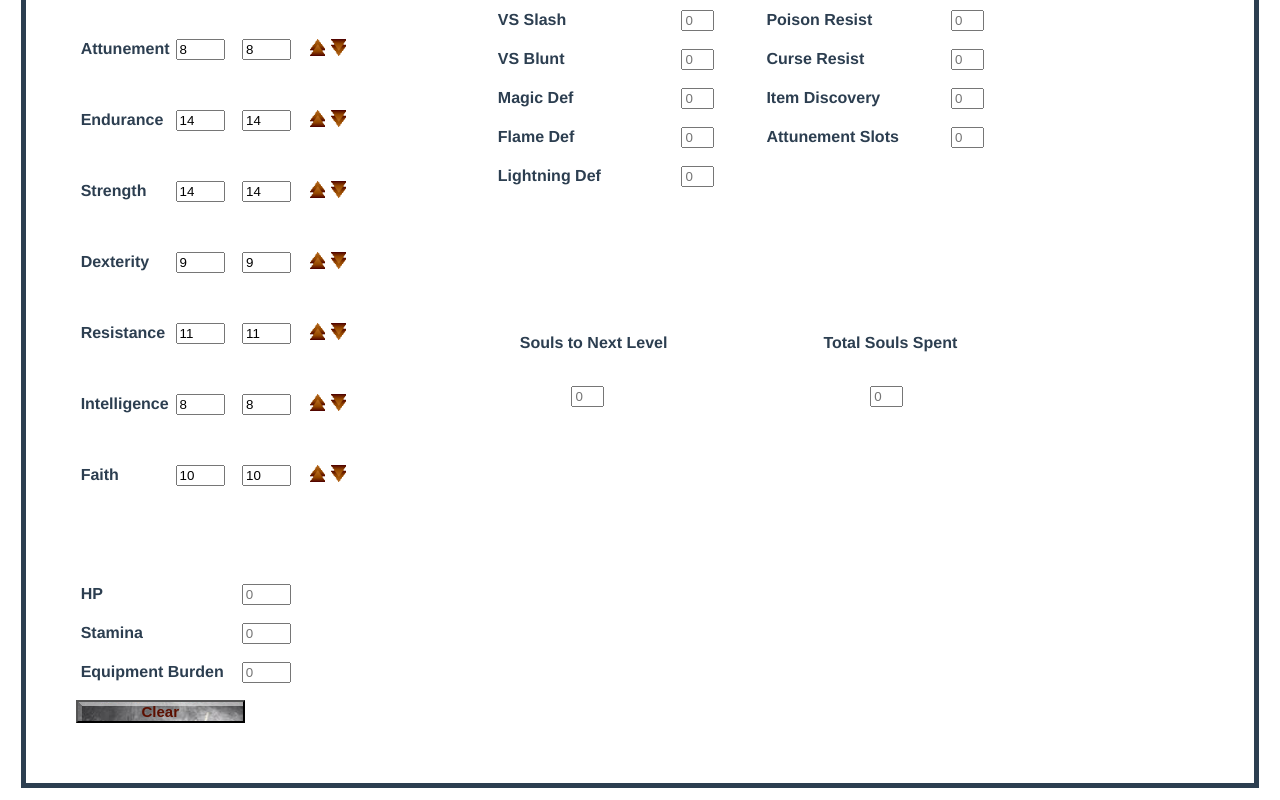
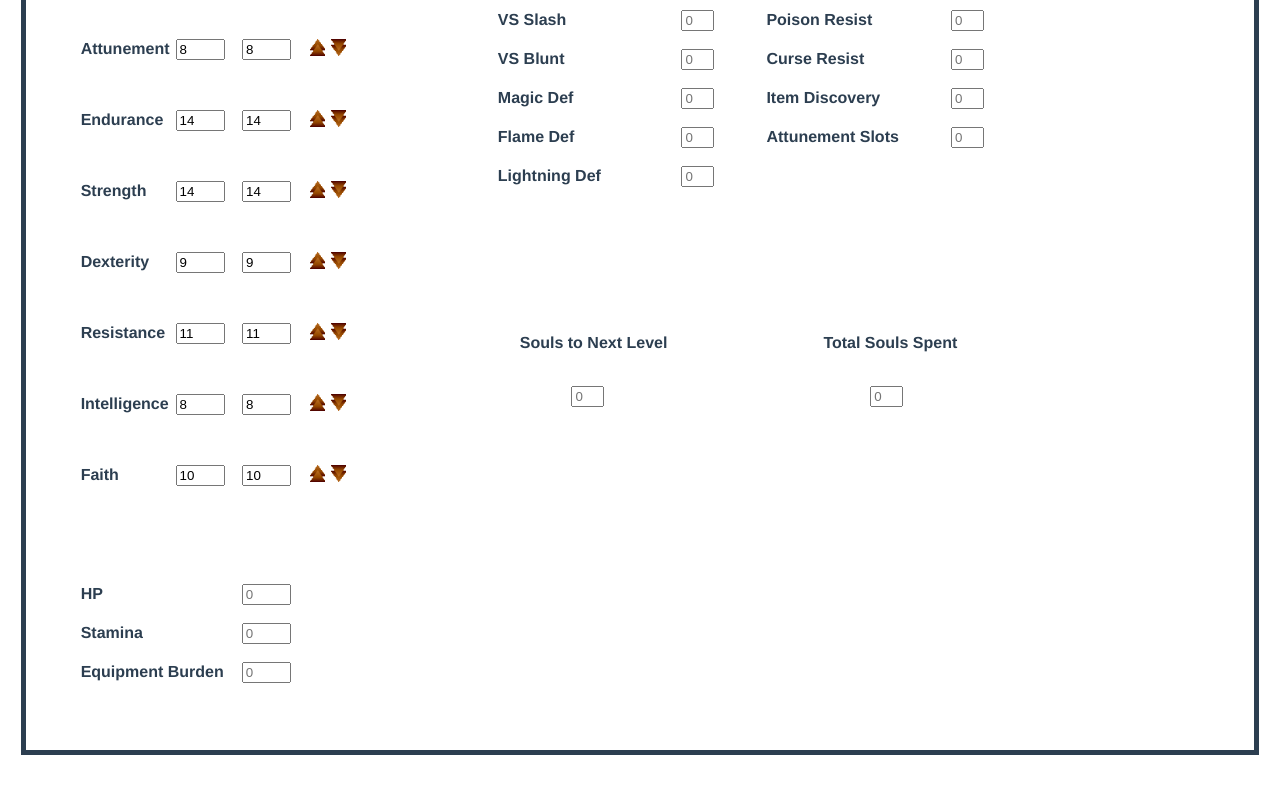
Before and after one commit to flettloff-projects/dark_souls_level_calculator, a Vue app in the folder dark_souls_level_calculator/: page / in a window 1280 px wide. Shown: the part 468-1268 px from the top of the page. After the commit the page ends 1235 px from the top, so only its background shows below. Built offline with nearby package versions, Linux system fonts and the light colour scheme.

Commit message:
Revert "290308/Adding_clickable_functionality_and_stat_limitations"
This reverts commit d405f826316d05165fca81bd2020ae1d6d4f628e.

```diff
--- a/dark_souls_level_calculator/src/App.vue
+++ b/dark_souls_level_calculator/src/App.vue
@@ -174,14 +174,9 @@ export default {
       this.gainedStats[stat]++
     },
     levelDown: function(stat) {
-      if(this.gainedStats.level === 0){
-        if(this.gainedStats[stat] != 0){
-          this.gainedStats[stat]--;
-        }
-      }else {
+      // Need to stop from going below this.startingStats[stat] and throw an alert
       this.gainedStats.level--;
       this.gainedStats[stat]--;
-      }
     },
     getStartingStat: function(stat) {
       let characterClass = this.getCurrentClass
@@ -189,17 +184,8 @@ export default {
     },
     getCurrentStat: function(stat) {
       return this.startingStats[stat] + this.gainedStats[stat]
-    },
-    updateClass: function(newClass) {
-      // There is a bug here.
-      // After a few clicks it stops working. Everytime it is random. Once 16 times, the other 4 times.
-      this.defaultClass = newClass
-      this.startingStats()
-    },
-    resetFilter: function() {
-      this.classMap.reset()
-  },
-}
+    }
+  }
 }
 </script>
 
--- a/dark_souls_level_calculator/src/components/ClassSelection.vue
+++ b/dark_souls_level_calculator/src/components/ClassSelection.vue
@@ -1,27 +1,35 @@
 <template>
     <div class="boxed">
-        <img class="resize" hspace="10" vspace="10" v-on:click="updateClass('bandit')" src="../assets/class_images/bandit-starting-class-male-dark-souls.jpg">
-        <img class="resize" hspace="10" vspace="10" v-on:click="updateClass('cleric')" src="../assets/class_images/cleric-starting-class-male-dark-souls.jpg">
-        <img class="resize" hspace="10" vspace="10" v-on:click="updateClass('deprived')" src="../assets/class_images/deprived-starting-class-male-dark-souls.jpg">
-        <img class="resize" hspace="10" vspace="10" v-on:click="updateClass('hunter')" src="../assets/class_images/hunter-starting-class-male-dark-souls.jpg">
-        <img class="resize" hspace="10" vspace="10" v-on:click="updateClass('pyromancer')" src="../assets/class_images/pyromancer-starting-class-male-dark-souls.jpg">
-        <img class="resize" hspace="10" vspace="10" v-on:click="updateClass('sorcerer')" src="../assets/class_images/sorcerer-starting-class-male-dark-souls.jpg">
-        <img class="resize" hspace="10" vspace="10" v-on:click="updateClass('theif')" src="../assets/class_images/thief-starting-class-male-dark-souls.jpg">
-        <img class="resize" hspace="10" vspace="10" v-on:click="updateClass('wanderer')" src="../assets/class_images/wanderer-starting-class-male-dark-souls.jpg">
-        <img class="resize" hspace="10" vspace="10" v-on:click="updateClass('warrior')" src="../assets/class_images/warrior-starting-class-male-dark-souls.jpg">
-        <img class="resize" hspace="10" vspace="10" v-on:click="updateClass('knight')" src="../assets/class_images/knight-starting-class-male-dark-souls.jpg">
+        <img class="resize" hspace="10" vspace="10" src="../assets/class_images/bandit-starting-class-male-dark-souls.jpg">
+        <img class="resize" hspace="10" vspace="10" src="../assets/class_images/cleric-starting-class-male-dark-souls.jpg">
+        <img class="resize" hspace="10" vspace="10" src="../assets/class_images/deprived-starting-class-male-dark-souls.jpg">
+        <img class="resize" hspace="10" vspace="10" src="../assets/class_images/hunter-starting-class-male-dark-souls.jpg">
+        <img class="resize" hspace="10" vspace="10" src="../assets/class_images/pyromancer-starting-class-male-dark-souls.jpg">
+        <img class="resize" hspace="10" vspace="10" src="../assets/class_images/sorcerer-starting-class-male-dark-souls.jpg">
+        <img class="resize" hspace="10" vspace="10" src="../assets/class_images/thief-starting-class-male-dark-souls.jpg">
+        <img class="resize" hspace="10" vspace="10" src="../assets/class_images/wanderer-starting-class-male-dark-souls.jpg">
+        <img class="resize" hspace="10" vspace="10" src="../assets/class_images/warrior-starting-class-male-dark-souls.jpg">
+        <img class="resize" hspace="10" vspace="10" src="../assets/class_images/knight-starting-class-male-dark-souls.jpg">
     </div>
 </template>
 
 <script>
-
 export default {
-    name: 'ClassSelection',
-    methods: {
-    updateClass: function (newClass) {
-    this.$parent.updateClass(newClass)
-    },
-    }
+    name: 'ClassSelection'
+    // methods: {
+    //     getClassImages : function () {
+    //         var fs = require('fs');
+    //         var files = fs.readdirSync('./assets/class_images/');
+    //         return files;
+    //     }
+    // },
+    // computed: {
+    //     classImages () {
+    //         var fs = require('fs');
+    //         var files = fs.readdirSync('./assets/class_images/');
+    //         return files;
+    //     }
+    // }
 }
 
 </script>
--- a/dark_souls_level_calculator/src/components/LevelSection.vue
+++ b/dark_souls_level_calculator/src/components/LevelSection.vue
@@ -48,7 +48,6 @@
         </tr>
         </thead>
         </table>
-         <button @click="resetFilter" class="resetButton">Clear</button>
         </form>
     </div>
 </template>
@@ -104,15 +103,10 @@ export default {
        padding: 50px;
        text-size-adjust: 5px;
    }
-   .resetButton {
-        width: 15%;
-        height: 8%;
+   .button {
+        width: 5%;
+        margin-left: 14%;
         margin-bottom: 10px;
-        position: center;
-        background-image: url("../assets/buttons/clearbtn.png");
-        font-size: 15px;
-        font-weight: 900;
-        color: #5C0F00;
 
    }
    .table {
```
Also changed, not shown: dark_souls_level_calculator/src/assets/buttons/clearbtn.png (deleted).
